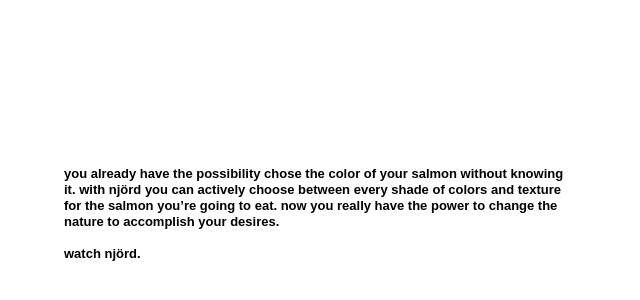
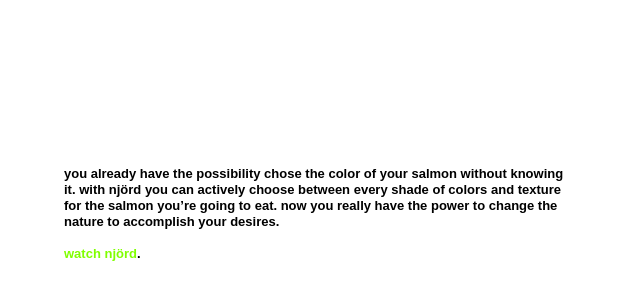
Before and after one commit to giorgiacasadei/site, a plain HTML site: page index.html in a window 1280 px wide. Shown: the part 234-534 px from the top of the page, 576-1216 px from the left. Drawn offline with Linux system fonts and the light colour scheme.

Commit message:
Update main.css

```diff
--- a/styles/main.css
+++ b/styles/main.css
@@ -90,3 +90,32 @@ section{
     object-fit: contain;
     object-position: center top;
 }
+
+.container,
+.container2,
+.container3 {
+    position: fixed;
+    top: 50%;
+    z-index: 10;
+    mix-blend-mode: exclusion;
+}
+
+.container p,
+.container2 p,
+.container3 p {
+    color: white;
+}
+
+.container a,
+.container2 a,
+.container3 a {
+    mix-blend-mode: normal;
+    color: rgb(128, 0, 255);
+    text-decoration: none;
+}
+
+.container a:hover,
+.container2 a:hover,
+.container3 a:hover {
+    color: white;
+}
```
